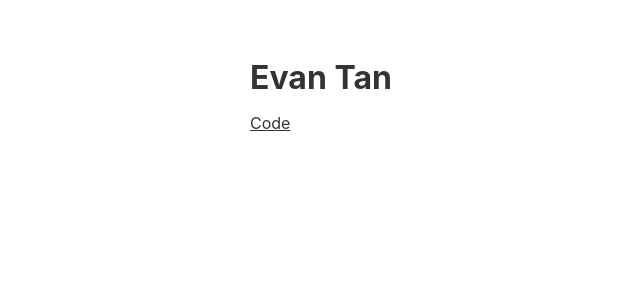
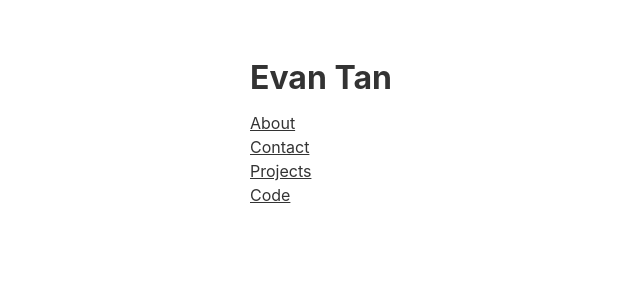
Before and after one commit to evan-tan/evan-tan.github.io, a Jekyll site: the page built from index.html, in a window 1280 px wide. Shown: the top 300 px of the page, without its empty margins (40-680 px from the left). Built offline with Jekyll 4.4.1, drawn with Linux system fonts in a browser that asks for light colours.

Commit message:
Finish home

```diff
--- a/index.html
+++ b/index.html
@@ -19,6 +19,9 @@ title: landing
     <div id="landing" class="wrap">
         <h1>Evan Tan</h1>
         <ul>
+            <li><a href="/about" target="_self">About</a></li>
+            <li><a href="/contact" target="_self">Contact</a></li>
+            <li><a href="/projects" target="_self">Projects</a></li>
             <li><a href="https://github.com/{{ site.accounts.github }}" target="_blank">Code</a></li>
         </ul>
     </div>
```
